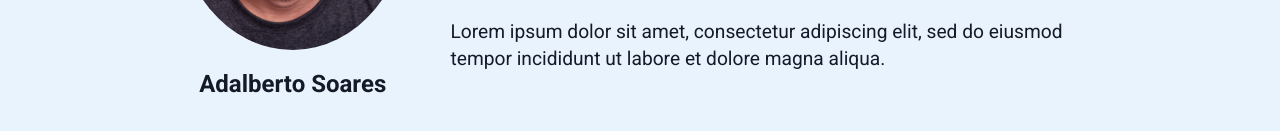
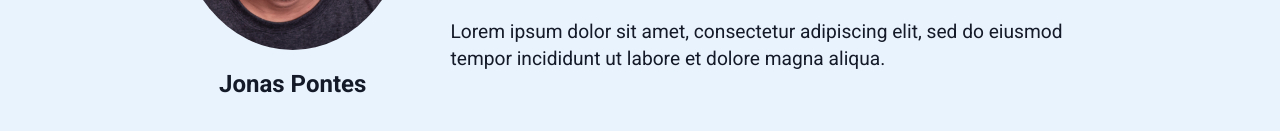
Before and after one commit to jonas-pontes/jonas-pontes.github.io, a plain HTML site: page index.html in a window 1280 px wide. Shown: the part 393-524 px from the top of the page. Drawn offline with Linux system fonts and the light colour scheme.

Commit message:
Update index.html

```diff
--- a/index.html
+++ b/index.html
@@ -28,7 +28,7 @@
             <article class="super-card">
                 <section class="super-card-img">
                     <img src="./img/homem.jpg" alt="Minha foto", title="Meu nome">
-                    <h2>Adalberto Soares</h2>
+                    <h2>Jonas Pontes</h2>
                 </section>
                 <section class="super-card-text">
                     <p>
```
